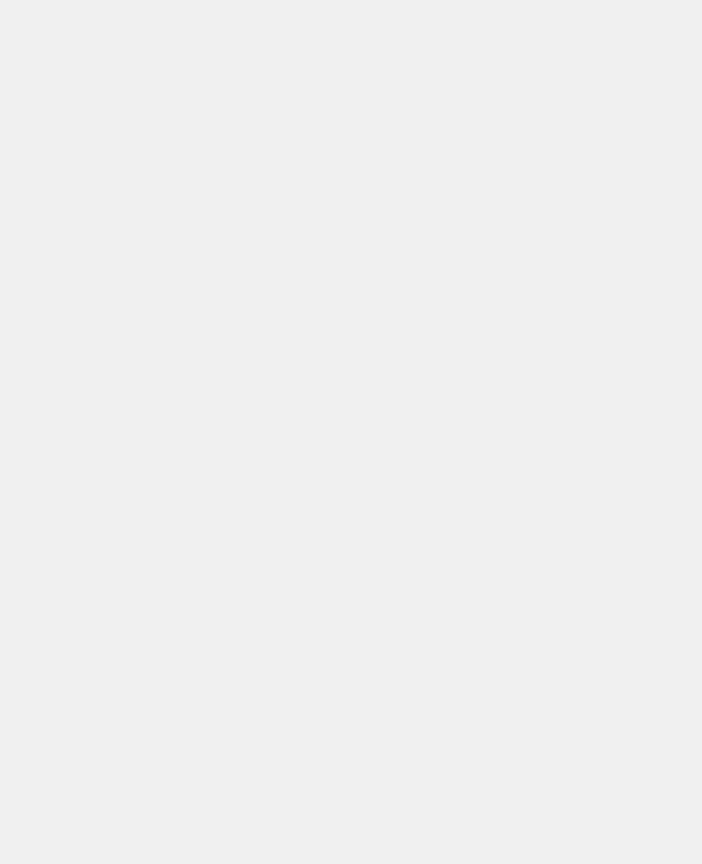
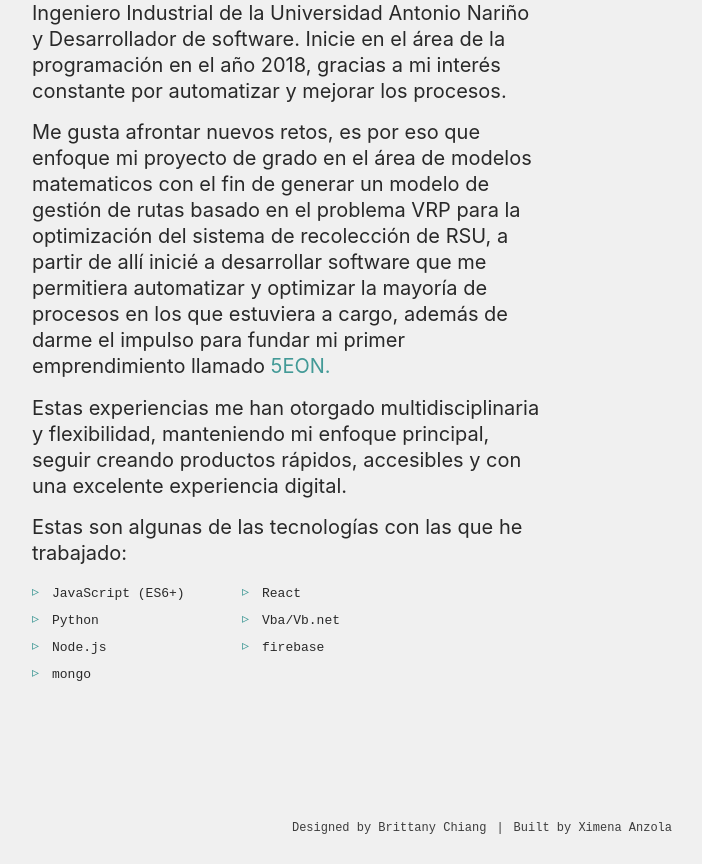
Before and after one commit to Ximena-21/Portafolio, a Next.js app: page / in a window 1280 px wide. Shown: the part 1011-1875 px from the top of the page, without its empty margins (158-860 px from the left). Before the commit the page ends 870 px from the top, so only its background shows below. Built offline with nearby package versions, Linux system fonts and the light colour scheme.

Commit message:
Adding about us section into index

```diff
--- a/components/index.ts
+++ b/components/index.ts
@@ -7,7 +7,7 @@ export { default as Social } from "./Social";
 export { default as Side } from "./Side";
 export { default as Email } from "./Email";
 export { default as Hero } from "./sections/Hero";
-// export { default as About } from "./sections/About";
+export { default as About } from "./sections/About";
 // export { default as Jobs } from "./sections/Jobs";
 // export { default as Projects } from "./sections/Projects";
 // export { default as Contact } from "./sections/Contact";
--- /dev/null
+++ b/components/sections/About.tsx
@@ -0,0 +1,79 @@
+import React, { useRef } from "react";
+// import { StaticImage } from "gatsby-plugin-image";
+
+export default function About() {
+  const revealContainer = useRef(null);
+  const skills = [
+    "JavaScript (ES6+)",
+    "React",
+    "Python",
+    "Vba/Vb.net",
+    "Node.js",
+    "firebase",
+    "mongo",
+  ];
+
+  return (
+    <section className="aboutSection" id="about" ref={revealContainer}>
+      <h2 className="numbered-heading">Sobre Mi</h2>
+
+      <div className="inner">
+        <div className="styledText">
+          <div>
+            <p>
+              Hola! Mi nombre es Juan Camilo Ibáñez, soy Ingeniero Industrial de
+              la Universidad Antonio Nariño y Desarrollador de software. Inicie
+              en el área de la programación en el año 2018, gracias a mi interés
+              constante por automatizar y mejorar los procesos.
+            </p>
+
+            <p>
+              Me gusta afrontar nuevos retos, es por eso que enfoque mi proyecto
+              de grado en el área de modelos matematicos con el fin de generar un modelo
+              de gestión de rutas basado en el problema VRP para la optimización
+              del sistema de recolección de RSU, a partir de allí inicié a
+              desarrollar software que me permitiera automatizar y optimizar la
+              mayoría de procesos en los que estuviera a cargo, además de darme
+              el impulso para fundar mi primer emprendimiento llamado{" "}
+              <a
+                href="https://www.instagram.com/5eonn/"
+                target="_blank"
+                rel="noreferrer"
+              >
+                5EON.
+              </a>
+            </p>
+
+            <p>
+              Estas experiencias me han otorgado multidisciplinaria y
+              flexibilidad, manteniendo mi enfoque principal, seguir creando
+              productos rápidos, accesibles y con una excelente experiencia
+              digital.
+            </p>
+
+            <p>
+              Estas son algunas de las tecnologías con las que he trabajado:
+            </p>
+          </div>
+
+          <ul className="skills-list">
+            {skills && skills.map((skill, i) => <li key={i}>{skill}</li>)}
+          </ul>
+        </div>
+
+        <div className="styledPic">
+          <div className="wrapper">
+            {/* <StaticImage
+              className="img"
+              src="../../images/me.jpg"
+              width={500}
+              quality={95}
+              formats={["AUTO", "WEBP", "AVIF"]}
+              alt="Headshot"
+            /> */}
+          </div>
+        </div>
+      </div>
+    </section>
+  );
+}
--- a/pages/index.tsx
+++ b/pages/index.tsx
@@ -1,4 +1,4 @@
-import { Hero, Layout } from '@components/index'
+import { Hero, Layout, About } from '@components/index'
 // import Head from 'next/head'
 // import Image from 'next/image'
 // import Layout from '../components/Layout'
@@ -10,6 +10,7 @@ export default function Home() {
   return (
     <Layout location={location}>
       <Hero />
+      <About />
       {/* <About />
       <Jobs />
       <Projects />
--- a/styles/globals.scss
+++ b/styles/globals.scss
@@ -7,7 +7,10 @@
 @import "./social.scss";
 @import "./email.scss";
 @import "./footer.scss";
-@import "./sections/hero.scss";
 
 @import "./side.scss";
-@import "./menu.scss"
+@import "./menu.scss";
+
+
+
+@import "./sections/index.scss";
--- /dev/null
+++ b/styles/sections/about.scss
@@ -0,0 +1,114 @@
+@import "../vars.scss";
+@import "../mixins.scss";
+
+.aboutSection {
+  max-width: 900px;
+  will-change: opacity;
+
+  .inner {
+    display: grid;
+    grid-template-columns: 3fr 2fr;
+    grid-gap: 50px;
+
+    @media (max-width: 768px) {
+      display: block;
+    }
+
+    .styledText {
+      ul.skills-list {
+        display: grid;
+        grid-template-columns: repeat(2, minmax(140px, 200px));
+        grid-gap: 0 10px;
+        padding: 0;
+        margin: 20px 0 0 0;
+        overflow: hidden;
+        list-style: none;
+
+        li {
+          position: relative;
+          margin-bottom: 10px;
+          padding-left: 20px;
+          font-family: $font-mono;
+          font-size: $fz-xs;
+
+          &:before {
+            content: "▹";
+            position: absolute;
+            left: 0;
+            color: var(--color-second);
+            font-size: $fz-sm;
+            line-height: 12px;
+          }
+        }
+      }
+    }
+
+    .styledPic {
+      position: relative;
+      max-width: 300px;
+
+      @media (max-width: 768px) {
+        margin: 50px auto 0;
+        width: 70%;
+      }
+
+      .wrapper {
+        @include boxShadow;
+        display: block;
+        position: relative;
+        width: 100%;
+        border-radius: $border-radius;
+        background-color: var(--color-second);
+
+        &:hover,
+        &:focus {
+          background: transparent;
+          outline: 0;
+
+          &:after {
+            top: 15px;
+            left: 15px;
+          }
+
+          .img {
+            filter: none;
+            mix-blend-mode: normal;
+          }
+        }
+
+        .img {
+          position: relative;
+          border-radius: $border-radius;
+          mix-blend-mode: multiply;
+          filter: grayscale(100%) contrast(1);
+          transition: $transition;
+        }
+
+        &:before,
+        &:after {
+          content: "";
+          display: block;
+          position: absolute;
+          width: 100%;
+          height: 100%;
+          border-radius: $border-radius;
+          transition: $transition;
+        }
+
+        &:before {
+          top: 0;
+          left: 0;
+          background-color: var(--color-main);
+          mix-blend-mode: screen;
+        }
+
+        &:after {
+          border: 2px solid var(--color-second);
+          top: 20px;
+          left: 20px;
+          z-index: -1;
+        }
+      }
+    }
+  }
+}
--- /dev/null
+++ b/styles/sections/index.scss
@@ -0,0 +1,2 @@
+@import "./about.scss";
+@import "./hero.scss";
```
